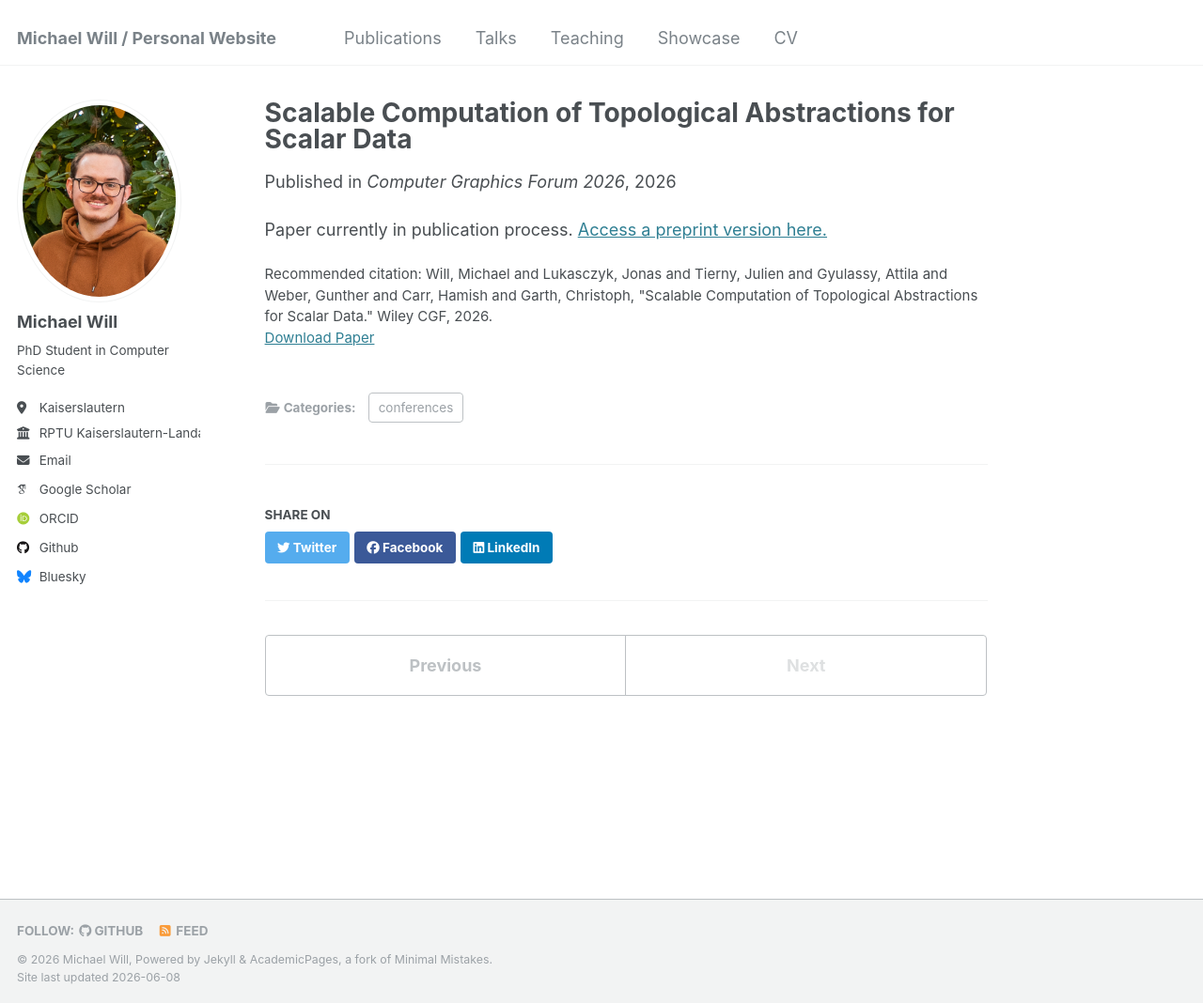
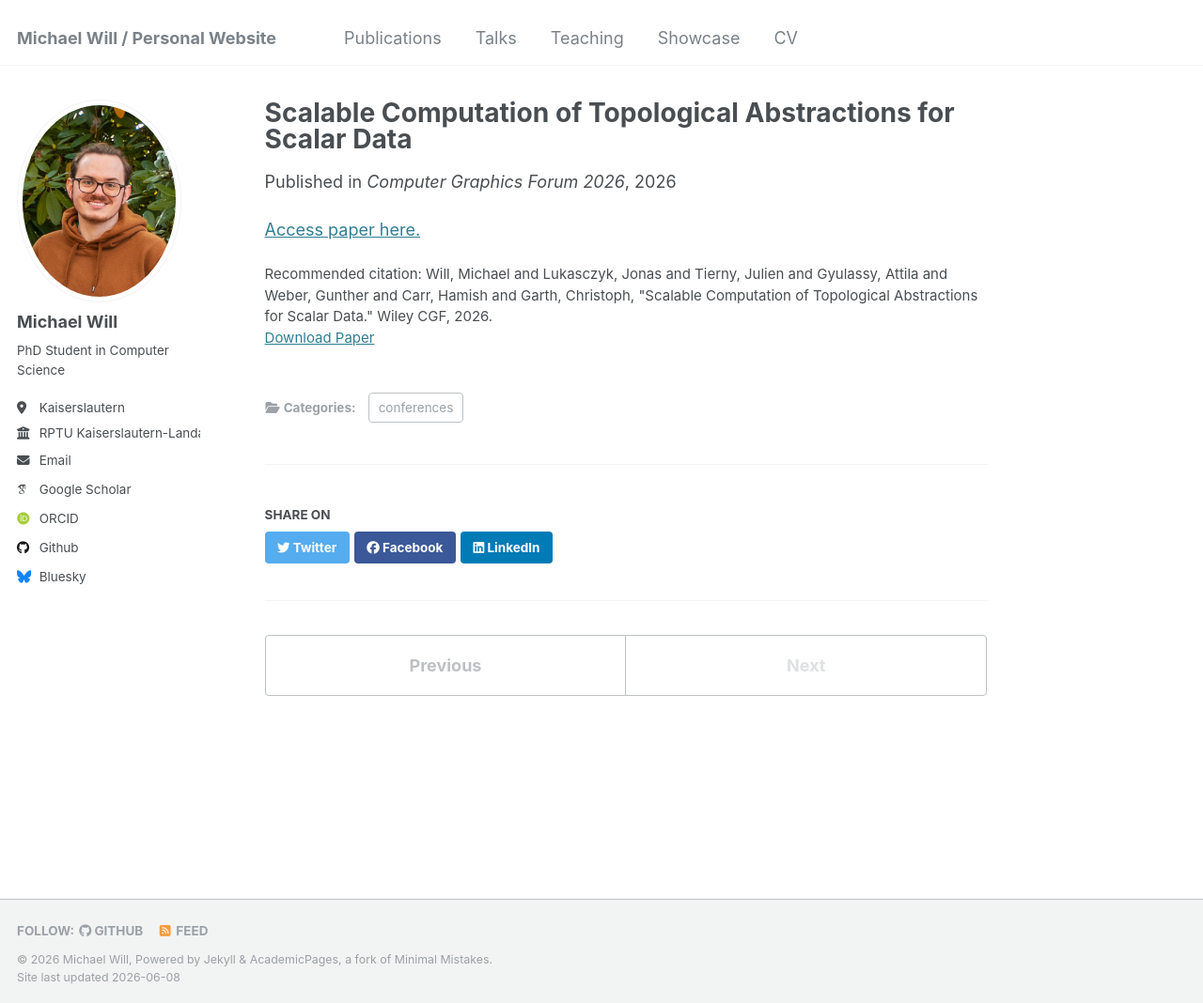
Before and after one commit to m-s-will/m-s-will.github.io, a Jekyll site: the page built from _publications/hide/2026-05-07-Scalable-Topology.md, in a window 1280 px wide and 1068 px high. Shown: the whole window at 94% size. Built offline with Jekyll 4.4.1, drawn with Linux system fonts in a browser that asks for light colours; some web fonts are replaced.

Commit message:
updated paper links

```diff
--- a/_publications/hide/2026-05-07-Scalable-Topology.md
+++ b/_publications/hide/2026-05-07-Scalable-Topology.md
@@ -5,9 +5,8 @@
 permalink: /publication/2026-05-07-Scalable-Topology
 date: 2026-05-07
 venue: 'Computer Graphics Forum 2026'
-paperurl: 'https://hal.science/hal-05623089v1'
+paperurl: 'https://diglib.eg.org/handle/10.1111/cgf70497'
 citation: ' Will, Michael and Lukasczyk, Jonas and Tierny, Julien and Gyulassy, Attila and Weber, Gunther and Carr, Hamish and Garth, Christoph, &quot;Scalable Computation of Topological Abstractions for Scalar Data.&quot; Wiley CGF, 2026.'
 ---
 
-Paper currently in publication process.
-[Access a preprint version here.](https://hal.science/hal-05623089v1){:target="_blank"}
+[Access paper here.](https://diglib.eg.org/handle/10.1111/cgf70497){:target="_blank"}
```
Also changed, not shown: _publications/2026-03-04-Interface-2D.md (+2 -2 lines).
